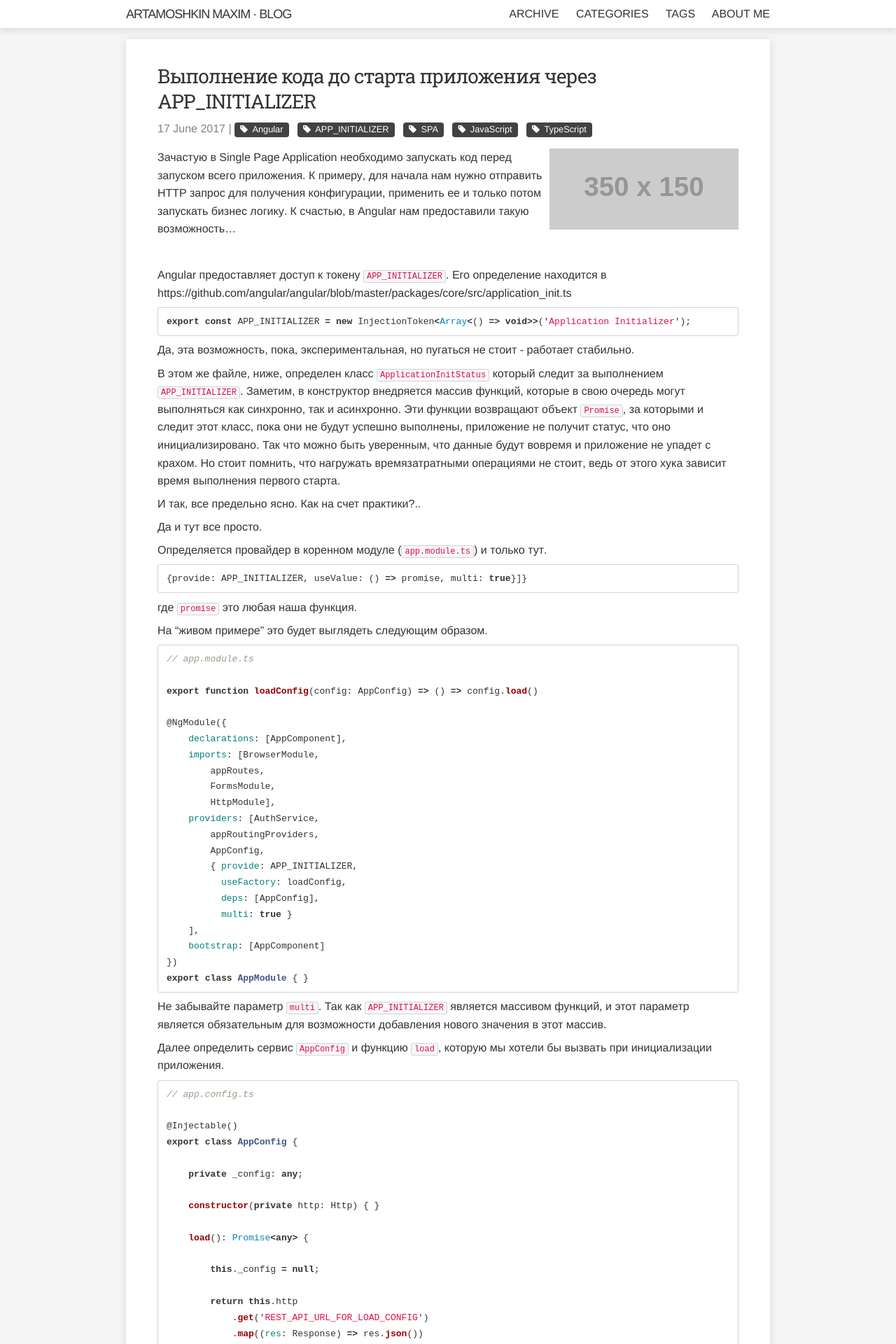
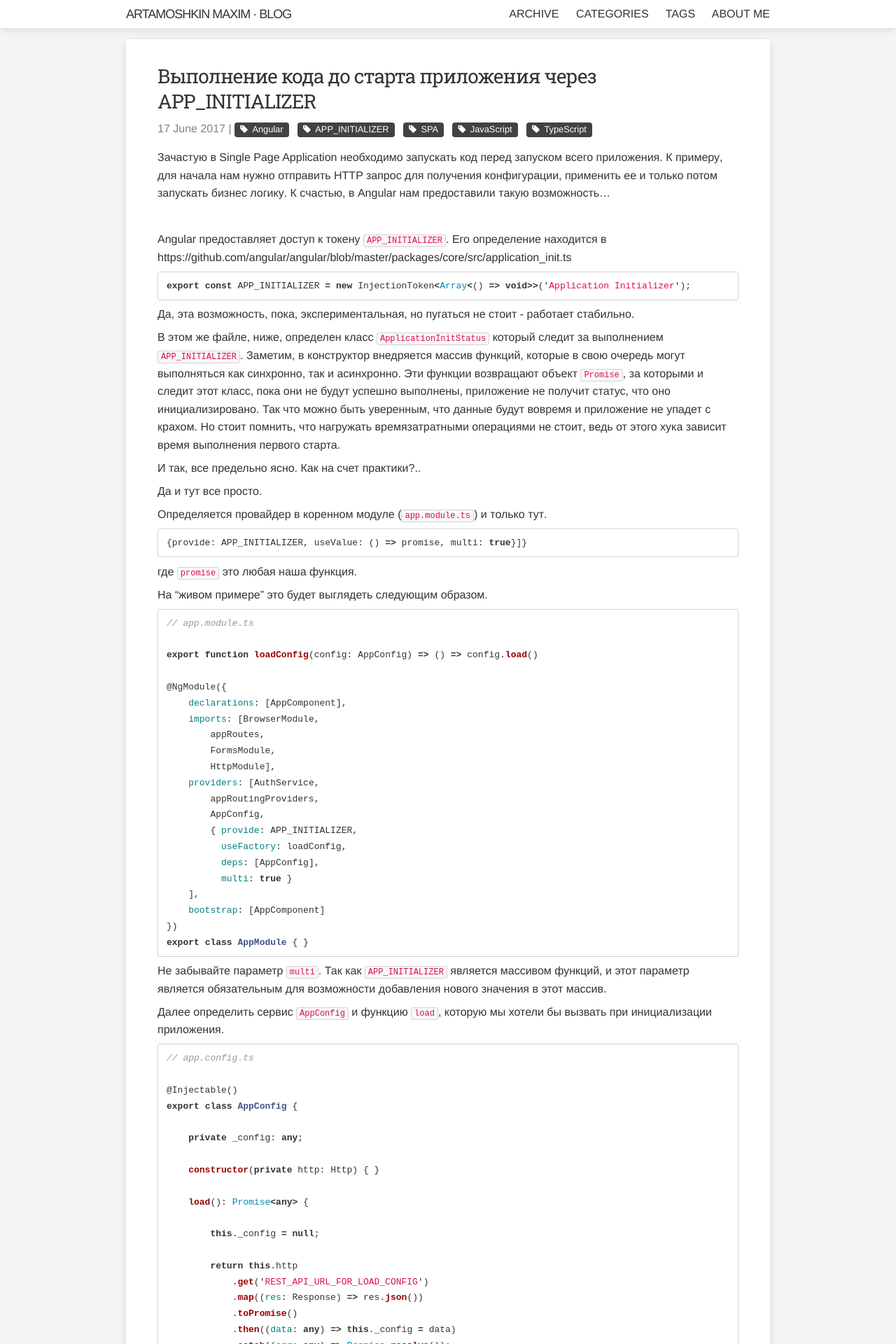
Before and after one commit to martamoshkin/blog.zverit.com, a Jekyll site: the page built from _posts/2017-06-17-app-initializer-bootstrap-service-method.md, in a window 1280 px wide. Shown: the top 1920 px of the page at 70% size. Built offline with Jekyll 4.4.1, drawn with Linux system fonts in a browser that asks for light colours; comment, search, counter and statistics services are not loaded.

Commit message:
remove photo

```diff
--- a/_posts/2017-06-17-app-initializer-bootstrap-service-method.md
+++ b/_posts/2017-06-17-app-initializer-bootstrap-service-method.md
@@ -11,9 +11,6 @@ tags:
 - TypeScript
 description: "Зачастую в Single Page Application необходимо запускать код перед запуском всего приложения. К примеру, для начала нам нужно отправить HTTP запрос для получения конфигурации, применить ее и только потом запускать бизнес логику. К счастью, в Angular нам предоставили такую возможность..APP_INITIALIZER"
 ---
-
-<img class="post-logo" src="http://via.placeholder.com/350x150" alt="" />
-
 
 Зачастую в Single Page Application необходимо запускать код перед запуском всего приложения. К примеру, для начала нам нужно отправить HTTP запрос для получения конфигурации, применить ее и только потом запускать бизнес логику. К счастью, в Angular нам предоставили такую возможность...
 
```
